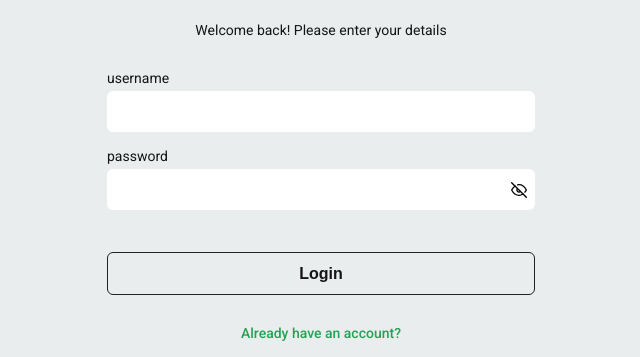
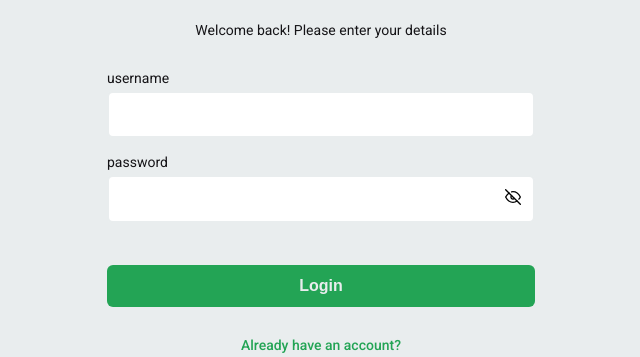
Before and after one commit to Guribeiro/redux-auth-flow-web, a React (Vite) app: page / in a window 1280 px wide. Shown: the part 228-585 px from the top of the page, without its empty margins (319-959 px from the left). Built offline with nearby package versions, Linux system fonts and the light colour scheme.

Commit message:
feat: add focused input styles

```diff
--- a/src/components/Button/styles.ts
+++ b/src/components/Button/styles.ts
@@ -1,21 +1,21 @@
 import styled from 'styled-components';
-import { darken } from 'polished';
+import { lighten } from 'polished';
 
 export const Container = styled.button`
   margin-top: 2.6rem;
-  border: 1px solid red;
-  line-height: 2.5rem;
-  padding: 0.8rem;
+  padding: 1.2rem;
   width: 100%;
   font-size: 1.6rem;
+  font-weight: 600;
   text-align: center;
-  color: ${({ theme }) => theme.colors.text_primary};
+  color: ${({ theme }) => theme.colors.background};
 
-  border: 1px solid #222;
+  background-color: ${({ theme }) => theme.colors.primary};
+
   border-radius: 0.6rem;
   transition: background-color ease 300ms;
 
   &:hover {
-    background-color: ${({ theme }) => darken(0.05, theme.colors.background)};
+    background-color: ${({ theme }) => lighten(0.05, theme.colors.primary)};
   }
 `;
--- a/src/components/Inputs/InputPassword/index.tsx
+++ b/src/components/Inputs/InputPassword/index.tsx
@@ -1,7 +1,7 @@
-import { InputHTMLAttributes, useState } from 'react';
+import { InputHTMLAttributes, useCallback, useState } from 'react';
 import { FiEye, FiEyeOff } from 'react-icons/fi';
 
-import { Container } from './styles';
+import { Container, InputContainer } from './styles';
 
 interface InputPasswordProps extends InputHTMLAttributes<HTMLInputElement> {
   label: string;
@@ -17,22 +17,33 @@ function InputPassword({
   ...props
 }: InputPasswordProps): JSX.Element {
   const [passwordVisibility, setPasswordVisibility] = useState(false);
+  const [isFocused, setIsFocused] = useState(false);
+
+  const handleInputFocus = useCallback(() => {
+    setIsFocused(true);
+  }, []);
+
+  const handleInputBlur = useCallback(() => {
+    setIsFocused(false);
+  }, []);
 
   return (
-    <Container>
+    <Container focus={isFocused}>
       <label htmlFor={name}>
-        <span>
-          {label}
+        <div>
+          <span>{label}</span>
           {error && <strong>{error}</strong>}
-        </span>
+        </div>
 
-        <div>
+        <InputContainer focus={isFocused}>
           <input
             id={name}
             {...props}
             type={passwordVisibility ? 'text' : 'password'}
             autoCorrect="off"
             autoCapitalize="none"
+            onFocus={handleInputFocus}
+            onBlur={handleInputBlur}
           />
           <button
             type="button"
@@ -40,7 +51,7 @@ function InputPassword({
           >
             {passwordVisibility ? <FiEye /> : <FiEyeOff />}
           </button>
-        </div>
+        </InputContainer>
       </label>
     </Container>
   );
--- a/src/components/Inputs/InputPassword/styles.ts
+++ b/src/components/Inputs/InputPassword/styles.ts
@@ -1,18 +1,35 @@
-import styled from 'styled-components';
+import styled, { css } from 'styled-components';
 
-export const Container = styled.section`
+interface InputContainerProps {
+  focus: boolean;
+}
+
+interface ContainerProps {
+  focus: boolean;
+}
+
+export const Container = styled.section<ContainerProps>`
   label {
+    div {
+      width: 100%;
+      display: flex;
+      justify-content: space-between;
+      align-items: baseline;
+
       span {
         display: inline-block;
         margin-bottom: 0.5rem;
         font-size: 1.4rem;
         font-weight: 400;
+
         color: ${({ theme }) => theme.colors.text_primary};
 
-      width: 100%;
-      display: flex;
-      justify-content: space-between;
-      align-items: baseline;
+        ${({ focus, theme }) =>
+          focus &&
+          css`
+            color: ${theme.colors.primary};
+          `}
+      }
 
       strong {
         color: #983628;
@@ -20,24 +37,32 @@ export const Container = styled.section`
         font-size: 1rem;
       }
     }
+  }
+`;
 
-    div {
+export const InputContainer = styled.div<InputContainerProps>`
   display: flex;
   align-items: center;
 
+  padding: 1.2rem;
   width: 100%;
-      line-height: 2.5rem;
-      padding: 0.8rem;
   font-size: 1.6rem;
   border-radius: 0.6rem;
   border: none;
   background-color: #fff;
 
+  border: 2px solid ${({ theme }) => theme.colors.background};
+
+  ${({ theme, focus }) =>
+    focus &&
+    css`
+      border: 2px solid ${theme.colors.primary};
+    `}
+
   input {
     width: 100%;
     border: none;
     font-size: 1.6rem;
-        line-height: 2.5rem;
     color: #151417;
   }
 
@@ -53,6 +78,4 @@ export const Container = styled.section`
       font-size: 1.6rem;
     }
   }
-    }
-  }
 `;
--- a/src/components/Inputs/InputText/index.tsx
+++ b/src/components/Inputs/InputText/index.tsx
@@ -1,6 +1,6 @@
-import { InputHTMLAttributes } from 'react';
+import { InputHTMLAttributes, useCallback, useState } from 'react';
 
-import { Container } from './styles';
+import { Container, InputContainer } from './styles';
 
 interface InputProps extends InputHTMLAttributes<HTMLInputElement> {
   label: string;
@@ -15,14 +15,31 @@ function Input({
   error,
   ...props
 }: InputProps): JSX.Element {
+  const [isFocused, setIsFocused] = useState(false);
+
+  const handleInputFocus = useCallback(() => {
+    setIsFocused(true);
+  }, []);
+
+  const handleInputBlur = useCallback(() => {
+    setIsFocused(false);
+  }, []);
+
   return (
-    <Container>
+    <Container focus={isFocused}>
       <label htmlFor={name}>
-        <span>
-          {label}
+        <div>
+          <span>{label}</span>
           {error && <strong>{error}</strong>}
-        </span>
-        <input id={name} {...props} />
+        </div>
+        <InputContainer focus={isFocused}>
+          <input
+            id={name}
+            {...props}
+            onFocus={handleInputFocus}
+            onBlur={handleInputBlur}
+          />
+        </InputContainer>
       </label>
     </Container>
   );
--- a/src/components/Inputs/InputText/styles.ts
+++ b/src/components/Inputs/InputText/styles.ts
@@ -1,20 +1,37 @@
-import styled from 'styled-components';
+import styled, { css } from 'styled-components';
 
-export const Container = styled.section`
+interface InputContainerProps {
+  focus: boolean;
+}
+
+interface ContainerProps {
+  focus: boolean;
+}
+
+export const Container = styled.section<ContainerProps>`
   label {
     margin-bottom: 1rem;
+
+    div {
+      width: 100%;
+      display: flex;
+      justify-content: space-between;
+      align-items: baseline;
 
       span {
         display: inline-block;
         margin-bottom: 0.5rem;
         font-size: 1.4rem;
         font-weight: 400;
+
         color: ${({ theme }) => theme.colors.text_primary};
 
-      width: 100%;
-      display: flex;
-      justify-content: space-between;
-      align-items: baseline;
+        ${({ focus, theme }) =>
+          focus &&
+          css`
+            color: ${theme.colors.primary};
+          `}
+      }
 
       strong {
         color: #983628;
@@ -22,17 +39,32 @@ export const Container = styled.section`
         font-size: 1rem;
       }
     }
+  }
+`;
+export const InputContainer = styled.div<InputContainerProps>`
+  display: flex;
+  align-items: center;
+
+  padding: 1.2rem;
+  width: 100%;
+  border-radius: 0.6rem;
+  border: none;
+  background-color: #fff;
+
+  border: 2px solid ${({ theme }) => theme.colors.background};
+
+  ${({ theme, focus }) =>
+    focus &&
+    css`
+      border: 2px solid ${theme.colors.primary};
+    `}
 
   input {
     display: block;
     width: 100%;
-      line-height: 2.5rem;
-      padding: 0.8rem;
-      font-size: 1.6rem;
     border-radius: 0.6rem;
     border: none;
 
     color: #151417;
   }
-  }
 `;
--- a/src/screens/Signin/styles.ts
+++ b/src/screens/Signin/styles.ts
@@ -20,7 +20,7 @@ export const Main = styled.main`
     justify-content: end;
   }
 
-  div {
+  > div {
     margin: 0 auto;
     max-width: 460px;
     padding: 1.6rem;
--- a/src/screens/Signup/styles.ts
+++ b/src/screens/Signup/styles.ts
@@ -24,7 +24,7 @@ export const Main = styled.main`
     }
   }
 
-  div {
+  > div {
     margin: 0 auto;
     max-width: 460px;
     padding: 1.6rem;
```
Also changed, not shown: .eslintrc.json. Lines whose indentation alone changed are shown as unchanged.
